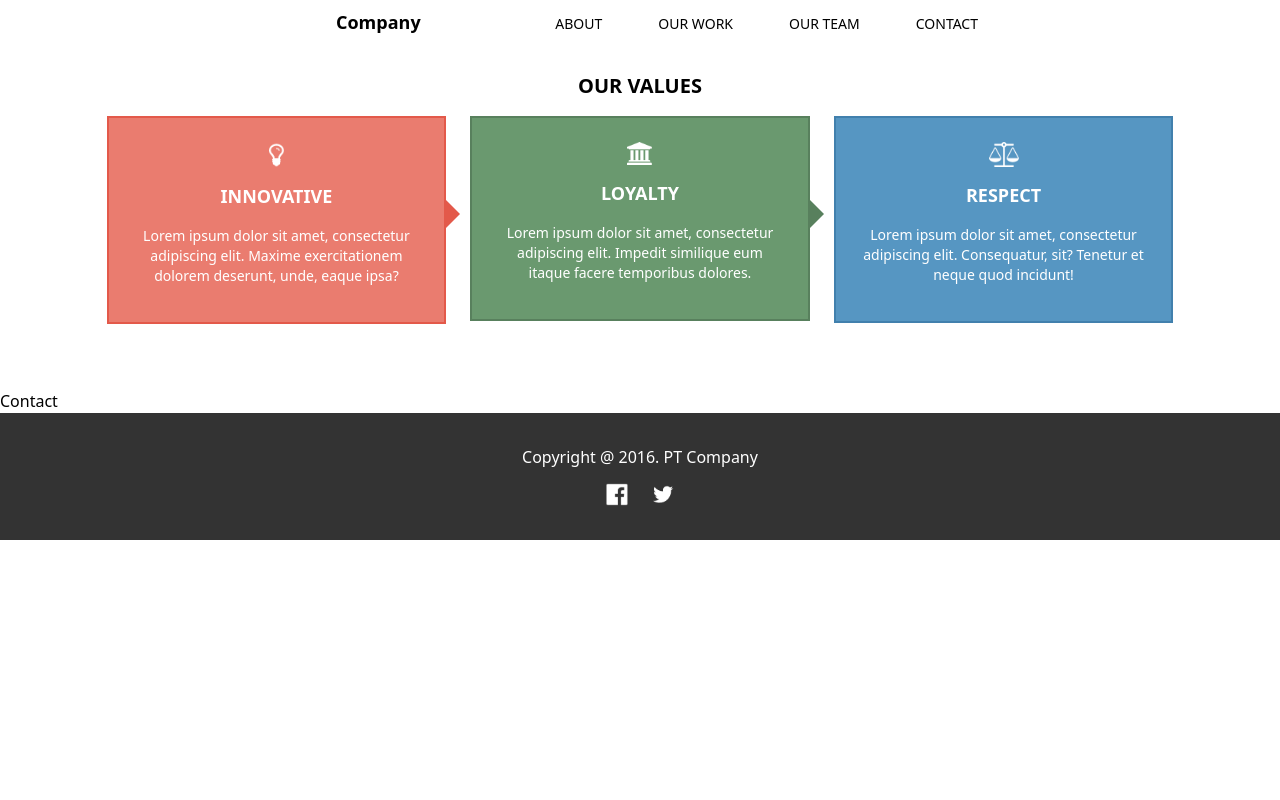
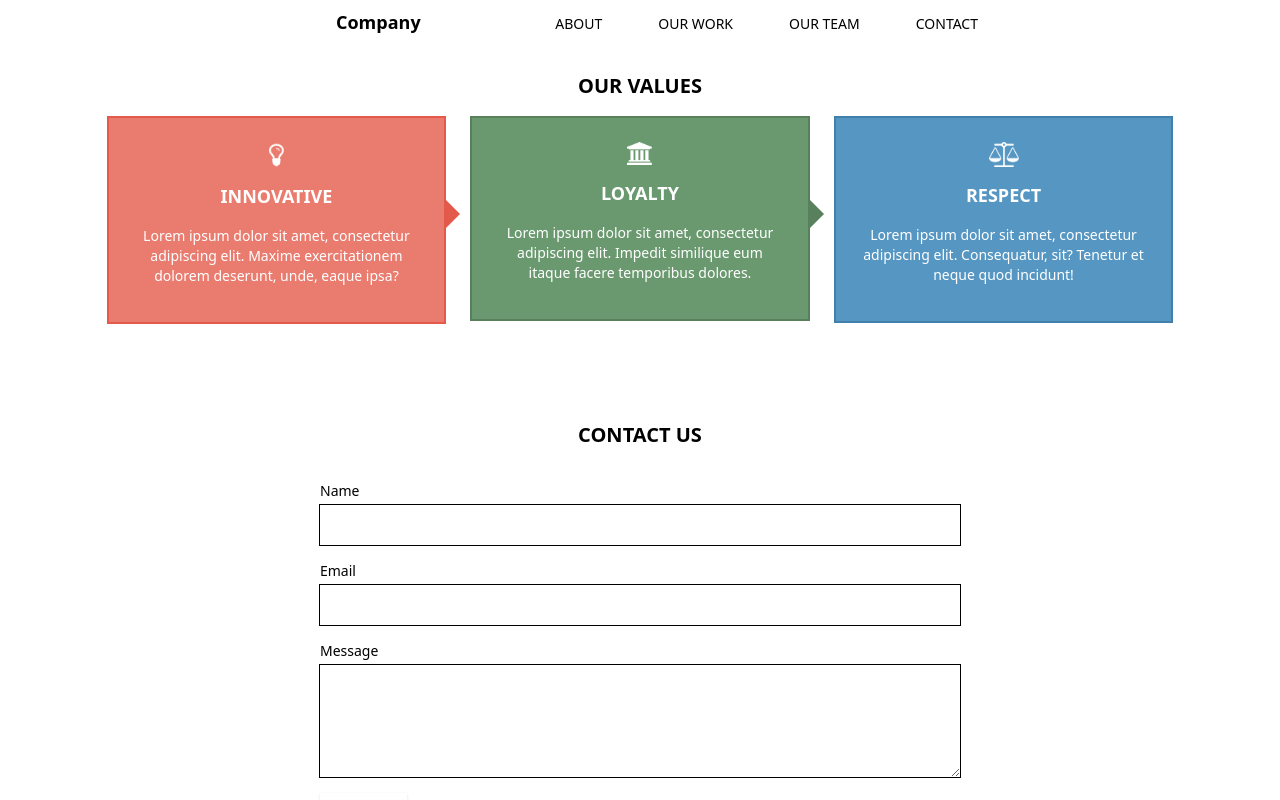
Before and after one commit to raulilma/fe-suitmedia, a Next.js app: page / in a window 1280 px wide. Shown: the top 800 px of the page. Built offline with nearby package versions, Linux system fonts and the light colour scheme.

Commit message:
add: contact us styling, layouting, and validation with react hook and yup

```diff
--- a/components/Contact.js
+++ b/components/Contact.js
@@ -1,7 +1,107 @@
+import { useForm } from "react-hook-form";
+import { yupResolver } from "@hookform/resolvers/yup";
+import * as yup from "yup";
+
 export default function Contact() {
+    const schema = yup.object().shape({
+        name: yup.string().required(),
+        email: yup.string().email().required(),
+        message: yup.string().required()
+    }).required();
+    const { register, handleSubmit, watch, formState: { errors } } = useForm({
+      mode: "onBlur",
+      resolver: yupResolver(schema)
+    });
+
+    function contactSubmit(data) {
+      // handle submitting the form
+      console.log(data);
+    }
     return (
-        <div>
-            <h1>Contact</h1>
+        <div className="flex-grow flex w-full max-w-3xl mx-auto mb-16">
+            <div className="flex flex-col items-center w-5/6 max-h-[48rem] mx-auto lg:ml-auto">
+                <div className="w-full">
+                    <h1 className="text-xl font-made font-bold text-center p-8">CONTACT US</h1>
+                    <form onSubmit={handleSubmit(contactSubmit)}>
+                        <div className="mb-4">
+                            <label
+                                htmlFor="name"
+                                className="block font-normal text-sm mb-1"
+                            >
+                                Name
+                            </label>
+                            <input
+                                type="text"
+                                name="name"
+                                id="name"
+                                className={`block w-full bg-transparent outline outline-1 py-2 px-4 placeholder-purple-500 focus:bg-purple-600 ${
+                                errors.name
+                                    ? "outline-red border-red"
+                                    : "text-purple-200 border-purple-400"
+                                }`}
+                                {...register('name')}
+                            />
+                            {errors.name && (
+                                <p className="text-red text-sm mt-2">
+                                    This field is required.
+                                </p>
+                            )}
+                        </div>
+                        <div className="mb-4">
+                            <label
+                                htmlFor="email"
+                                className="block font-normal text-sm mb-1"
+                            >
+                                Email
+                            </label>
+                            <input
+                                type="text"
+                                name="email"
+                                id="email"
+                                className={`block w-full bg-transparent outline outline-1 py-2 px-4 placeholder-purple-500 focus:bg-purple-600 ${
+                                errors.email
+                                    ? "outline-red border-red"
+                                    : "text-purple-200 border-purple-400"
+                                }`}
+                                {...register('email')}
+                            />
+                            {errors.email && (
+                                <p className="text-red text-sm mt-2">
+                                    Invalid email address.
+                                </p>
+                            )}
+                        </div>
+                        <div className="mb-4">
+                            <label
+                                htmlFor="message"
+                                className="block font-normal text-sm mb-1"
+                            >
+                                Message
+                            </label>
+                            <textarea
+                                type="text"
+                                rows="4"
+                                name="message"
+                                id="message"
+                                className={`block w-full bg-transparent outline outline-1 py-2 px-4 placeholder-purple-500 focus:bg-purple-600 ${
+                                errors.message
+                                    ? "outline-red border-red"
+                                    : "text-purple-200 border-purple-400"
+                                }`}
+                                {...register('message')}
+                            />
+                            {errors.message && (
+                                <p className="text-red text-sm mt-2">
+                                    This field is required.
+                                </p>
+                            )}
+                        </div>
+                        <button className="inline-block bg-yellow-500 text-yellow-800 shadow py-2 px-5 text-sm">
+                            Submit
+                        </button>
+                    </form>
+                </div>
+            </div>
         </div>
     )
 }
--- /dev/null
+++ b/components/Contact/ContactForm.js
@@ -0,0 +1,89 @@
+import { useForm } from "react-hook-form";
+import { yupResolver } from "@hookform/resolvers";
+import * as yup from "yup";
+export default function ContactForm() {
+    const schema = yup.object().shape({
+        name: yup.string().required(),
+        email: yup.string().email().required(),
+        message: yup.string().required()
+    });
+    const { register, handleSubmit, watch, errors } = useForm({
+        mode: "onBlur",
+        resolver: yupResolver(schema)
+      });
+
+      function contactSubmit(data) {
+        // handle submitting the form
+        console.log(data);
+      }
+
+      console.log(watch("email"));
+
+      console.log(errors);
+    return (
+        <div className="flex-grow flex w-3/6 max-w-5xl mx-auto mb-16">
+            <div className="flex flex-col items-center w-3/6 max-h-[48rem] mx-auto lg:ml-auto">
+                <div className="w-3/6">
+                    <h1 className="text-xl font-made font-bold text-center p-8">CONTACT US</h1>
+                    <form onSubmit={handleSubmit(contactSubmit)}>
+                        <div className="mb-8">
+                            <label
+                                htmlFor="email"
+                                className={`block text-sm ${
+                                errors.email ? "text-red" : "text-purple-400"
+                                }`}
+                            >
+                                Email
+                            </label>
+                            <input
+                                type="text"
+                                name="email"
+                                id="email"
+                                className={`block w-full border-b-2 py-2 px-4  placeholder-purple-500 focus:bg-purple-600 ${
+                                errors.email
+                                    ? "text-red-300 border-red-400"
+                                    : "text-purple-200 border-purple-400"
+                                }`}
+                                ref={register}
+                            />
+                            {errors.email && (
+                                <p className="text-red-500 text-sm mt-2">
+                                A valid email is required.
+                                </p>
+                            )}
+                        </div>
+
+                        <div className="mb-8">
+                            <label
+                                htmlFor="password"
+                                className={`block font-bold text-sm mb-2 ${
+                                errors.password ? "text-red-400" : "text-purple-400"
+                                }`}
+                            >
+                                Password
+                            </label>
+                            <input
+                                type="password"
+                                name="password"
+                                id="password"
+                                className={`block w-full bg-transparent outline-none border-b-2 py-2 px-4 text-purple-200 focus:bg-purple-600 placeholder-purple-500 ${
+                                errors.password ? "border-red-400" : "border-purple-400"
+                                }`}
+                                ref={register()}
+                            />
+                            {errors.password && (
+                                <p className="text-red-500 text-sm mt-2">
+                                Your password is required.
+                                </p>
+                            )}
+                        </div>
+
+                        <button className="inline-block bg-yellow-500 text-yellow-800 rounded shadow py-2 px-5 text-sm">
+                            Submit
+                        </button>
+                    </form>
+                </div>
+            </div>
+        </div>
+    )
+}
--- a/package.json
+++ b/package.json
@@ -9,12 +9,15 @@
     "lint": "next lint"
   },
   "dependencies": {
+    "@hookform/resolvers": "^2.9.10",
     "@next/font": "13.1.2",
     "eslint": "8.32.0",
     "eslint-config-next": "13.1.2",
     "next": "13.1.2",
     "react": "18.2.0",
-    "react-dom": "18.2.0"
+    "react-dom": "18.2.0",
+    "react-hook-form": "^7.42.1",
+    "yup": "^0.32.11"
   },
   "devDependencies": {
     "autoprefixer": "^10.4.13",
--- a/tailwind.config.js
+++ b/tailwind.config.js
@@ -13,6 +13,7 @@ module.exports = {
     colors: {
       transparent: 'transparent',
       current: 'currentColor',
+      'red': '#ff0000',
       'white': '#ffffff',
       'footer': '#333333',
       'soft': '#bfbfbf',
```
Also changed, not shown: 1 other file (tests, documents, lock files or other folders).
